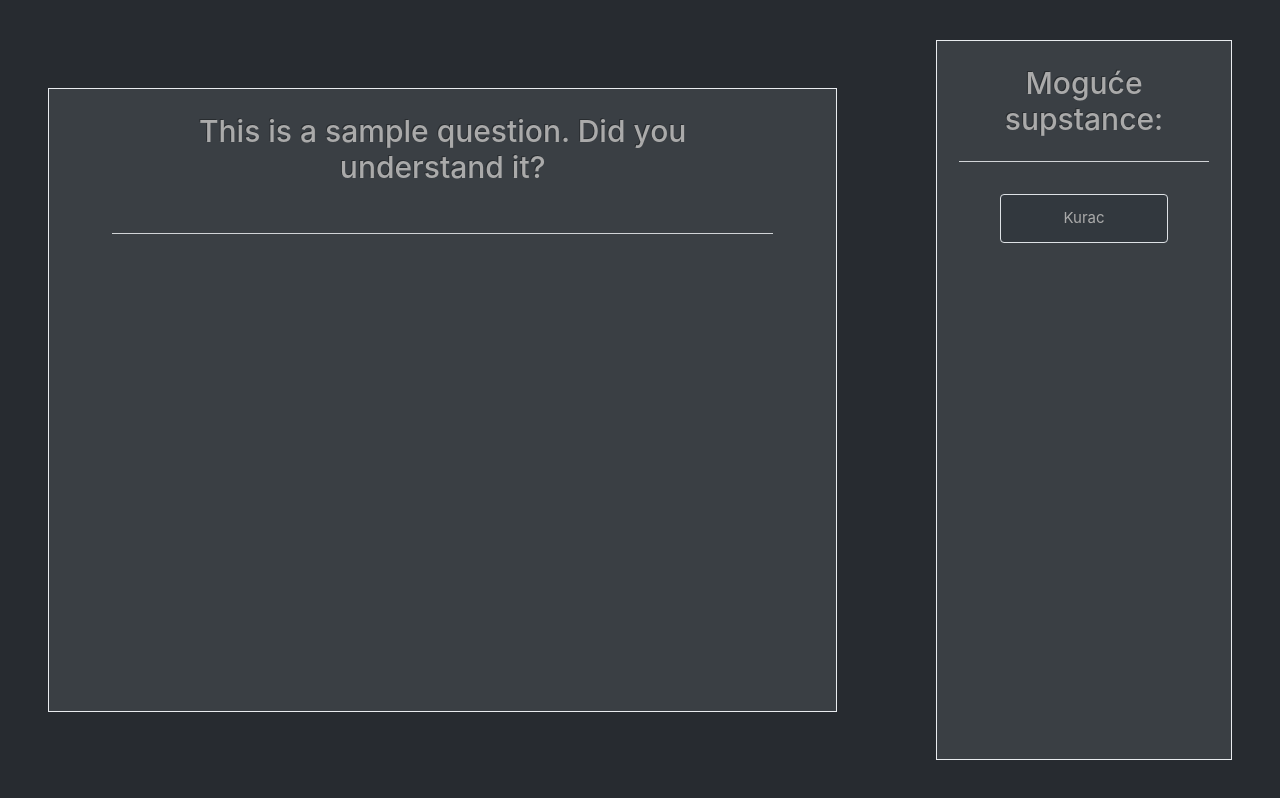
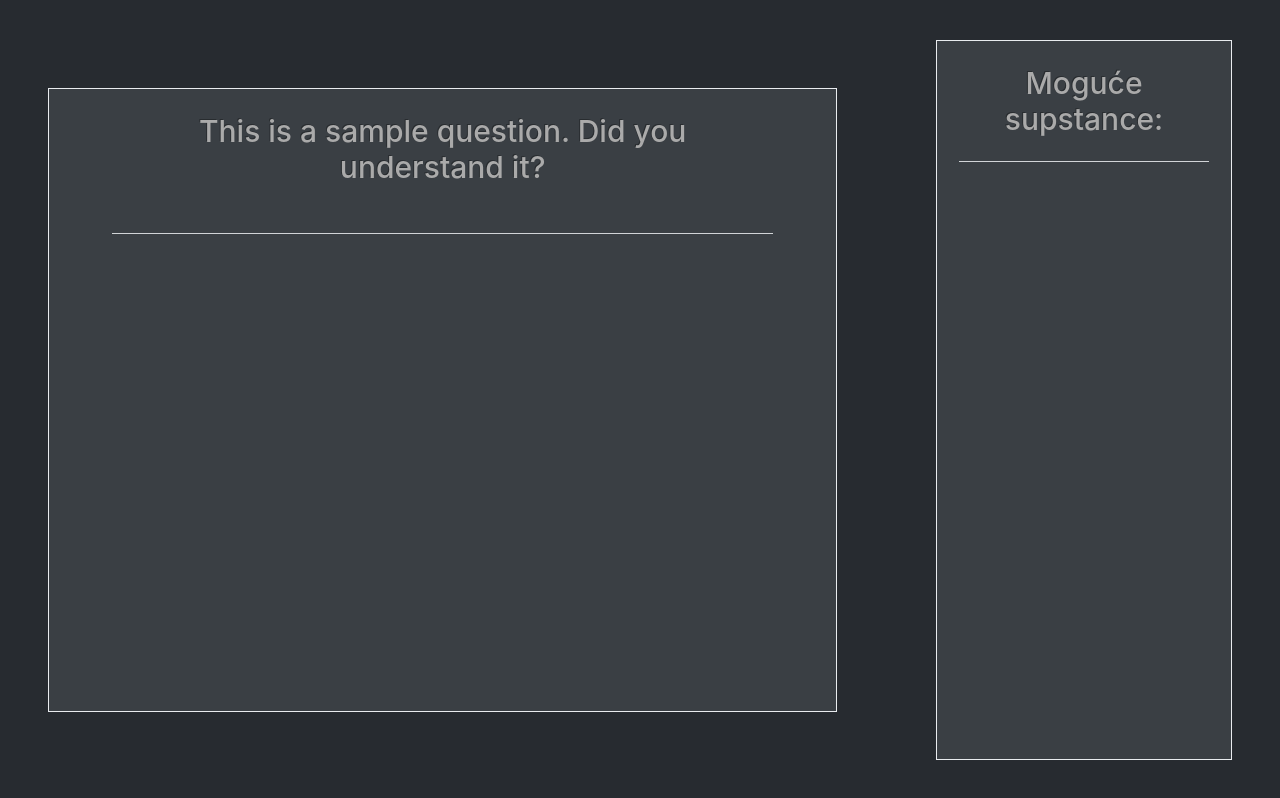
Before and after one commit to nenad-misic/SBNZ-Chemistry, a plain HTML site: page frontend/index.html in a window 1280 px wide. Drawn offline with nearby package versions, Linux system fonts and the light colour scheme; no server answers.

Commit message:
Simple fix :)

```diff
--- a/frontend/index.html
+++ b/frontend/index.html
@@ -31,7 +31,6 @@
                     <h2 class="my-4">Moguće supstance:</h2>
                     <hr class="col-10 bg-light"/>
                     <ul id="possible-substances" class="list-group my-4">
-                        <li class="substance list-group-item my-2 mx-5 border">Kurac</li>
                     </ul>
                 </div>
             </div>
```
